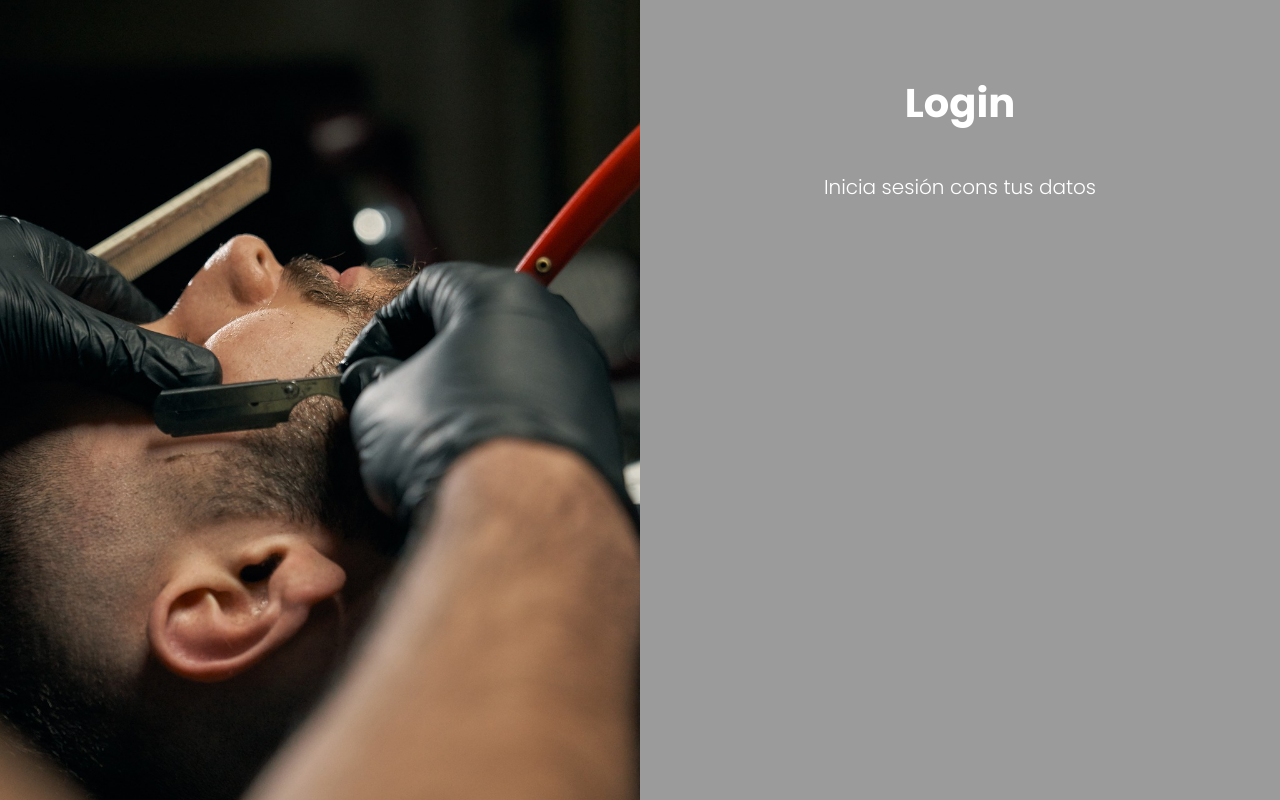
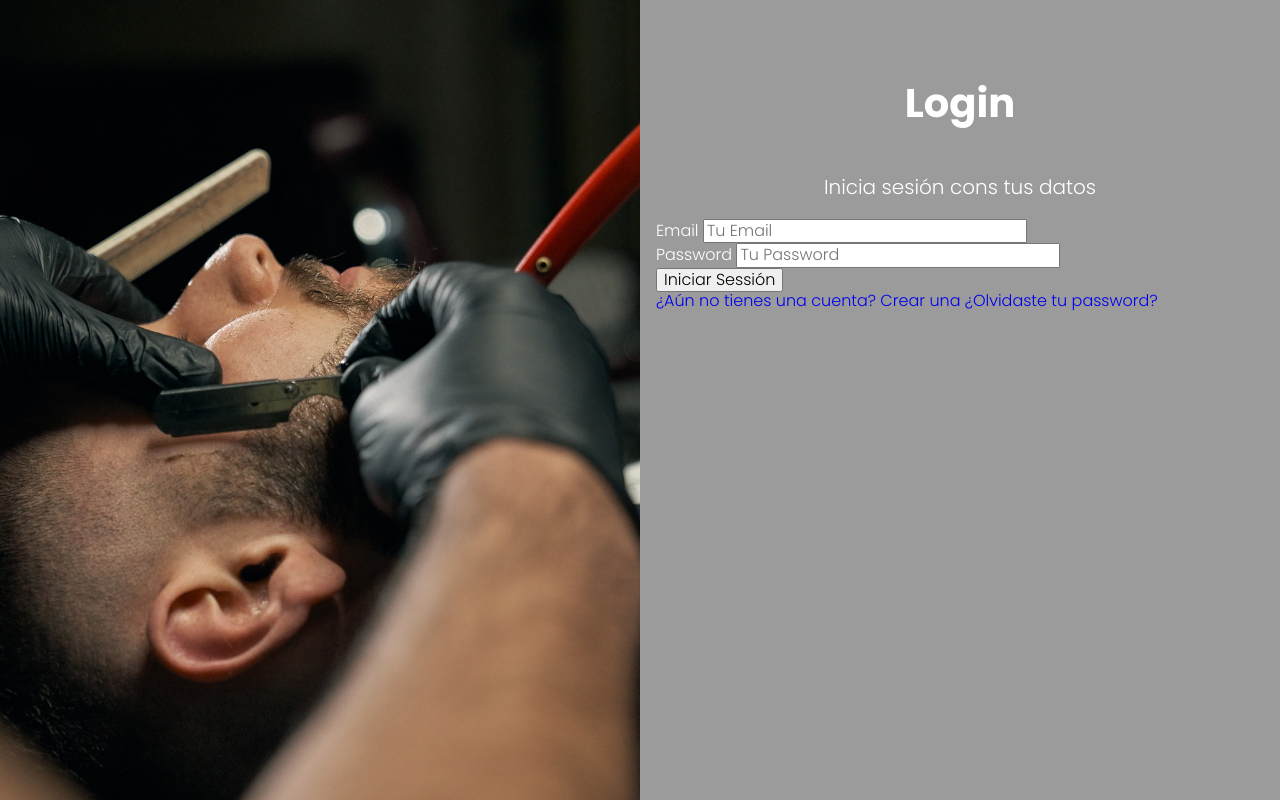
Before and after one commit to branmeco/AppSalon_PHP_MVC_JS_SASS, a PHP site: template views/auth/login.php in a window 1280 px wide. Run offline with PHP 8.4, Linux system fonts and the light colour scheme; the template is opened without the code that fills it, so the values that code supplies are empty.

Commit message:
Crear el formulario de autenticación

```diff
--- a/views/auth/login.php
+++ b/views/auth/login.php
@@ -1,2 +1,19 @@
 <h1 class="nombre-pagina">Login</h1>
 <p class="descripcion-pagina">Inicia sesión cons tus datos</p>
+
+<form action="/" class="formulario" method="POST">
+    <div class="campo">
+        <label for="email">Email</label>
+        <input type="email" id="email" placeholder="Tu Email" name="email"/>
+    </div>
+    <div class="campo">
+        <label for="passwor">Password</label>
+        <input type="password" id="password" placeholder="Tu Password" name="password"/>
+    </div>
+    <input type="submit" class="boton" value="Iniciar Sessión"/>
+</form>
+
+<div class="acciones">
+    <a href="/crear-cuenta">¿Aún no tienes una cuenta? Crear una</a>
+    <a href="/olvide">¿Olvidaste tu password?</a>
+</div>
```
